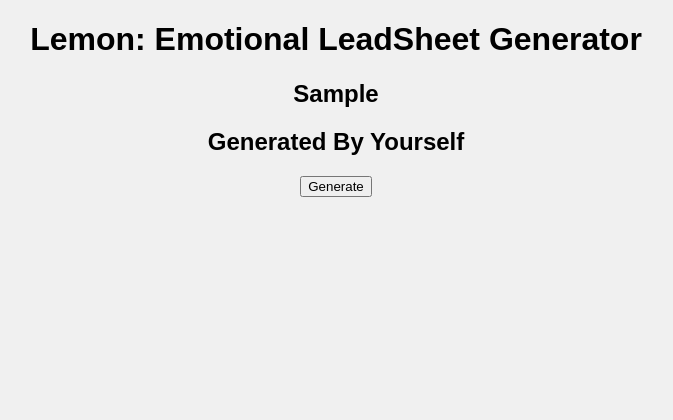
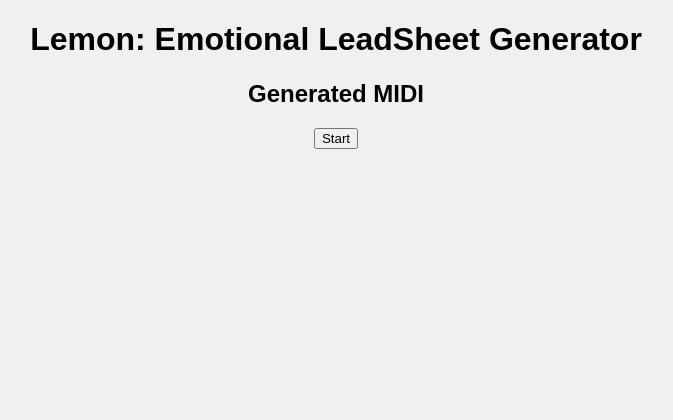
Before and after one commit to tklovln/Lemon, a Flask app: page / in a window 1280 px wide. Shown: the top 420 px of the page, without its empty margins (304-977 px from the left). Run offline with Flask 3, Linux system fonts and the light colour scheme.

Commit message:
♮ replace stage01 folder to midi_id foler

```diff
--- a/app.py
+++ b/app.py
@@ -2,7 +2,7 @@ from flask import Flask, render_template, send_from_directory, jsonify
 import subprocess
 import json, os
 app = Flask(__name__)
-
+midi_id = "000"
 
 def read_json(filename):
     with open(filename, 'r') as file:
@@ -25,7 +25,7 @@ def serve_midi(filename):
 
 @app.route('/gen_midis/<path:filename>')
 def serve_gen_midi(filename):
-    return send_from_directory('compose/generation/stage01', filename)
+    return send_from_directory(f'compose/generation/{midi_id}', filename)
 
 @app.route('/static/<path:filename>')
 def serve_static(filename):
@@ -33,17 +33,16 @@ def serve_static(filename):
 
 @app.route('/generate_leadsheet')
 def generate_leadsheet():
-    inference_cmd = "python3 stage01_compose/inference.py stage01_compose/config/pop1k7_finetune.yaml generation/stage01 1 16"
+    inference_cmd = f"python3 stage01_compose/inference.py stage01_compose/config/pop1k7_finetune.yaml generation/{midi_id} 1 16"
     processed_cmd = inference_cmd.split(" ")
     print(processed_cmd)
     subprocess.run(processed_cmd, check=True, cwd="compose")
-
-    output_path = "compose/generation/stage01/samp_01.mid"
+    output_path = f"compose/generation/{midi_id}/samp_01.mid"
     return output_path
 
 @app.route('/logger')
 def logger():
-    file_path = "compose/generation/stage01/log.json"
+    file_path = f"compose/generation/{midi_id}/log.json"
     if not os.path.exists(file_path):
         return jsonify({'progress':0})
     data = read_json(file_path)
--- a/compose/stage01_compose/inference.py
+++ b/compose/stage01_compose/inference.py
@@ -172,7 +172,7 @@ if __name__ == '__main__':
                             event2idx, idx2event,
                             max_events=max_dec_len, max_bars=max_bars,
                             primer=['Tempo_{}'.format(orig_tempos[0].tempo), 'Bar_None'],
-                            temp=temp, top_p=top_p
+                            temp=temp, top_p=top_p, out_dir=out_dir,
                           )
     else:
       gen_words, t_sec = generate_plain_xl(
--- a/compose/stage01_compose/inference_utils.py
+++ b/compose/stage01_compose/inference_utils.py
@@ -49,7 +49,7 @@ def get_position_idx(event):
 ########################################
 def generate_plain_xl(model, event2idx, idx2event, max_bars=160,
                       max_events=2048, primer=None, temp=1.2, top_p=0.9,
-                      prompt_bars=None,):
+                      prompt_bars=None,out_dir=None):
   if primer is None:
     generated = [event2idx['Bar_None']]
     target_bars, generated_bars = max_bars, 0
@@ -97,7 +97,7 @@ def generate_plain_xl(model, event2idx, idx2event, max_bars=160,
 
     if 'Bar' in word_event:
       print(f"{generated_bars+1}/{target_bars}")
-      file_path = '/home/tkwang/Lemon/compose/generation/stage01/log.json'
+      file_path = f'{out_dir}/log.json'
       if not os.path.exists(file_path):
         # Create the parent directories if they don't exist
         os.makedirs(os.path.dirname(file_path), exist_ok=True)
--- a/templates/index.html
+++ b/templates/index.html
@@ -24,6 +24,7 @@
     // Call generation backend
     function generateLeadsheet() {
       // need to clear previous one
+      // TODO:
 
       // busy wait, bad
       var intervalId = setInterval(fetchProgress, 1000);
@@ -63,7 +64,7 @@
   <body>
     <div class="container">
       <h1>{{ title }}</h1>
-      <section id="sample">
+      <!-- <section id="sample">
         <h2>Sample</h2>
         <midi-player
           src="{{ url_for('serve_midi', filename='samp_01.mid') }}"
@@ -75,13 +76,11 @@
           src="{{ url_for('serve_midi', filename='samp_01.mid') }}"
         >
         </midi-visualizer>
-      </section>
+      </section> -->
 
       <section id="section3">
-        <h2>Generated By Yourself</h2>
-        <button id="generateButton" onclick="generateLeadsheet()">
-          Generate
-        </button>
+        <h2>Generated MIDI</h2>
+        <button id="generateButton" onclick="generateLeadsheet()">Start</button>
         <p id="statusText"></p>
         <p id="progress"></p>
         <midi-player
```
Also changed, not shown: 1 other file.
